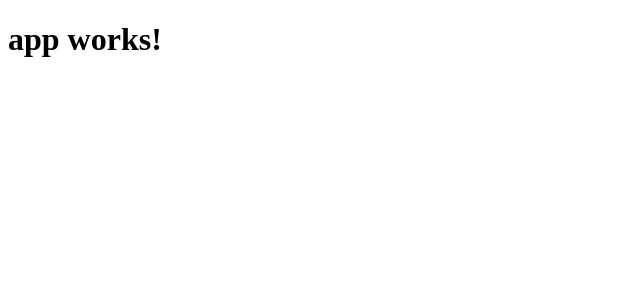
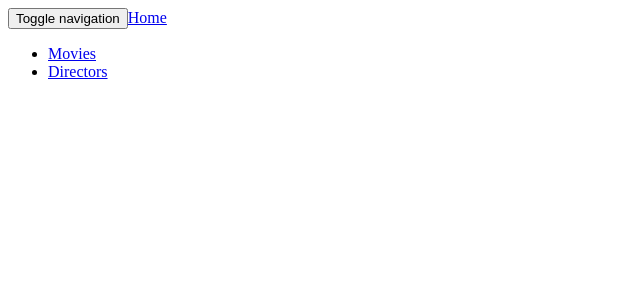
Before and after one commit to mauricedb/ng-split-bundle, an Angular app: page / in a window 1280 px wide. Shown: the top 300 px of the page, without its empty margins (0-640 px from the left). Built offline with nearby package versions, Linux system fonts and the light colour scheme.

Commit message:
Added header

```diff
--- a/src/app/app.component.html
+++ b/src/app/app.component.html
@@ -1,3 +1 @@
-<h1>
-  {{title}}
-</h1>
+<app-header></app-header>
--- a/src/app/app.module.ts
+++ b/src/app/app.module.ts
@@ -4,10 +4,12 @@
 import { HttpModule } from '@angular/http';
 
 import { AppComponent } from './app.component';
+import { HeaderComponent } from './header/header.component';
 
 @NgModule({
   declarations: [
-    AppComponent
+    AppComponent,
+    HeaderComponent
   ],
   imports: [
     BrowserModule,
--- /dev/null
+++ b/src/app/header/header.component.html
@@ -0,0 +1,20 @@
+<nav class="navbar navbar-inverse navbar-fixed-top">
+  <div class="container">
+    <div class="navbar-header">
+      <button type="button" class="navbar-toggle collapsed" data-toggle="collapse" data-target="#bs-example-navbar-collapse-1"
+        aria-expanded="false">
+        <span class="sr-only">Toggle navigation</span>
+        <span class="icon-bar"></span>
+        <span class="icon-bar"></span>
+        <span class="icon-bar"></span>
+      </button>
+      <a class="navbar-brand" href="/">Home</a>
+    </div>
+    <div class="collapse navbar-collapse" id="bs-example-navbar-collapse-1">
+      <ul class="nav navbar-nav navbar-right">
+        <li><a href="/movies">Movies</a></li>
+        <li><a href="/directors">Directors</a></li>
+      </ul>
+    </div>
+  </div>
+</nav>
--- /dev/null
+++ b/src/app/header/header.component.ts
@@ -0,0 +1,15 @@
+import { Component, OnInit } from '@angular/core';
+
+@Component({
+  selector: 'app-header',
+  templateUrl: './header.component.html',
+  styleUrls: ['./header.component.css']
+})
+export class HeaderComponent implements OnInit {
+
+  constructor() { }
+
+  ngOnInit() {
+  }
+
+}
```
Also changed, not shown: src/app/header/header.component.css (added), 1 other file (tests, documents, lock files or other folders).
